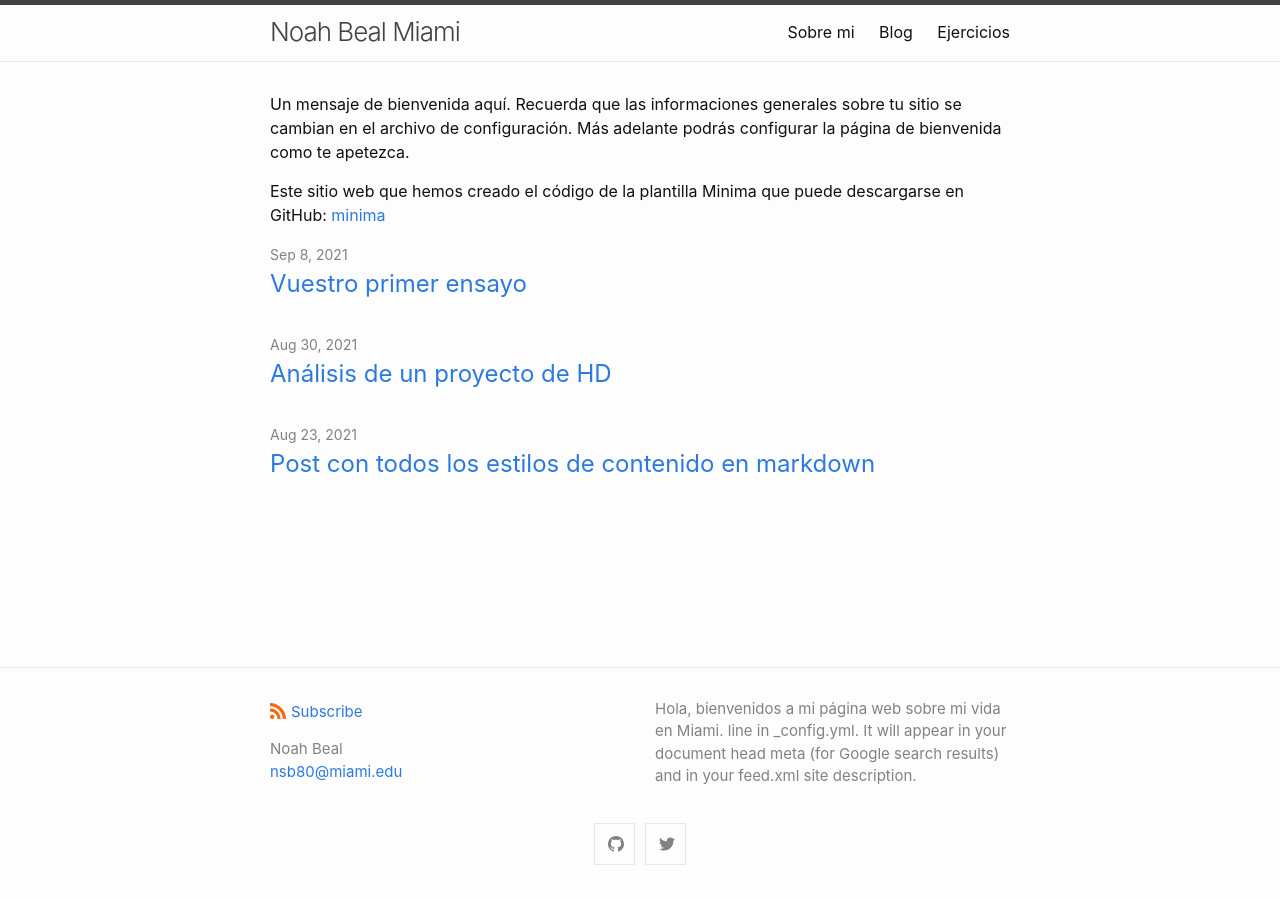
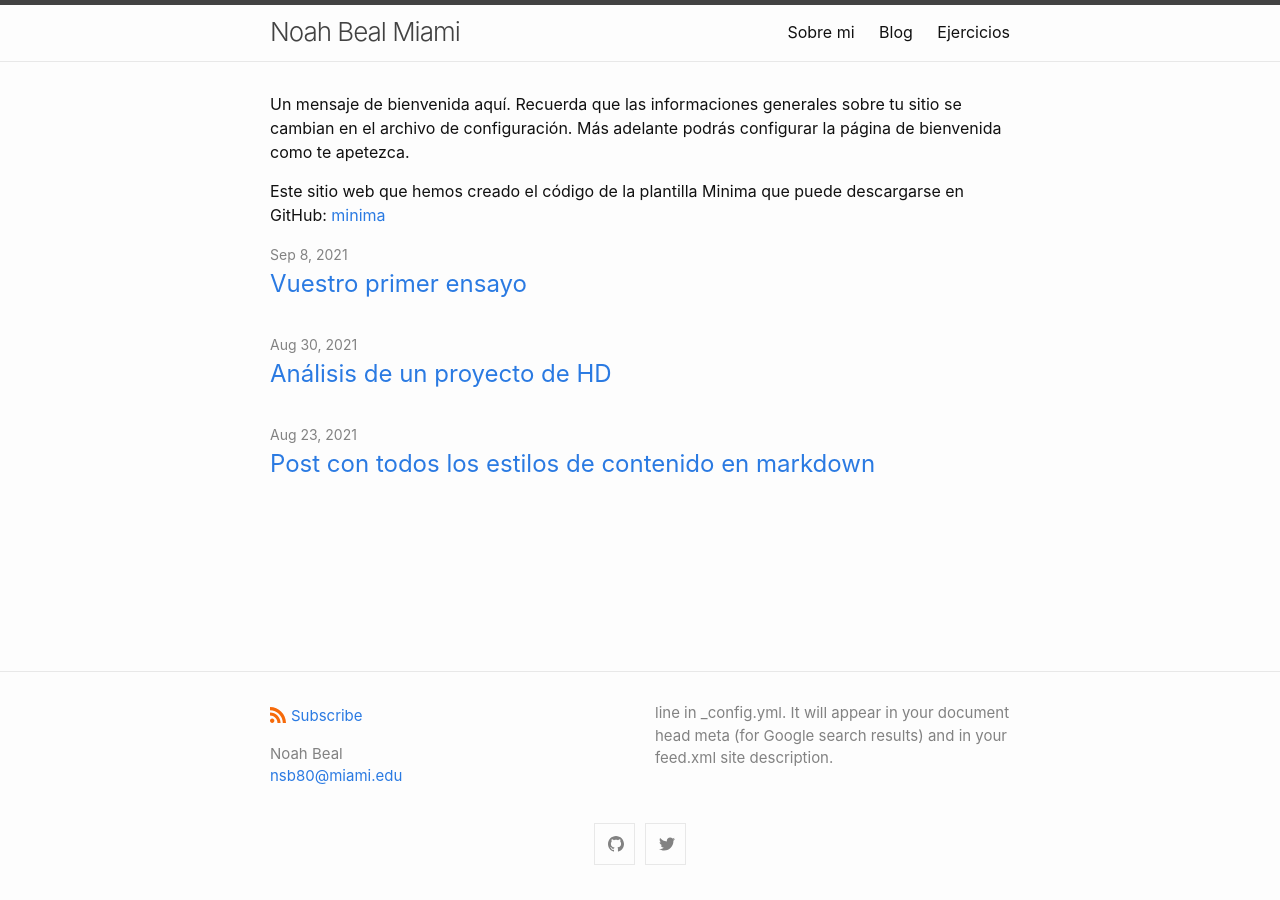
Before and after one commit to NoahBeal/NoahBeal.github.io, a Jekyll site: the page built from index.md, in a window 1280 px wide. Built offline with Jekyll 4.4.1, drawn with Linux system fonts in a browser that asks for light colours.

Commit message:
Update _config.yml

```diff
--- a/_config.yml
+++ b/_config.yml
@@ -3,7 +3,7 @@ author:
   name: Noah Beal
   email: nsb80@miami.edu
 description: > # this means to ignore newlines until "show_excerpts:"
-  Hola, bienvenidos a mi página web sobre mi vida en Miami.
+
   line in _config.yml. It will appear in your document head meta (for
   Google search results) and in your feed.xml site description.
 
```
